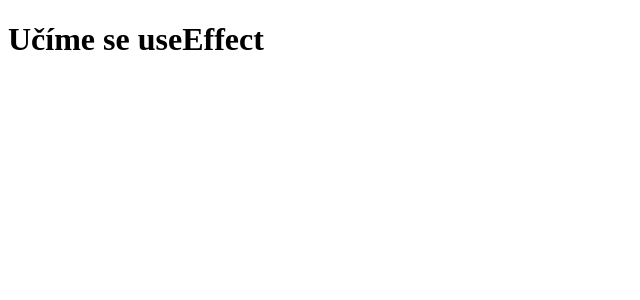
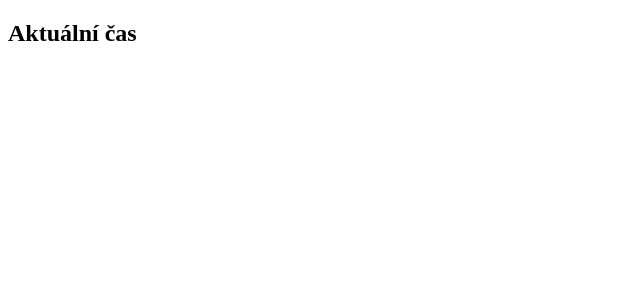
Before and after one commit to Maree13/react-useeffect-cleanup-function, a React (Create React App) app: page / in a window 1280 px wide. Shown: the top 300 px of the page, without its empty margins (0-640 px from the left). Built offline with nearby package versions, Linux system fonts and the light colour scheme.

Commit message:
pridany useState

```diff
--- a/src/App.js
+++ b/src/App.js
@@ -1,16 +1,11 @@
-import { useEffect } from 'react';
+import { useState, useEffect } from 'react';
 
 const App = () => {
-  console.log('Text na zacatku komponenty');
-
-  useEffect(() => {
-    console.log('Ja jsem useEffect'); // useEffect se vykonzoluje jako posledni
-  });
+  const [currentTime, setCurrentTime] = useState();
 
   return (
     <div>
-      <h1>Učíme se useEffect</h1>
-      {console.log('Text uvnitr return')}
+      <h2>Aktuální čas</h2>
     </div>
   );
 };
@@ -20,3 +15,5 @@ export default App;
 // useeffect se pouziva pro neco co se deje az nakonec, napriklad casovac, neni to po kliknuti, spousti se az na konec.
 
 // musime ho jako useState taky naimportovat
+
+// useState a useEffect musime pouzit uvnitr komponenty
```
